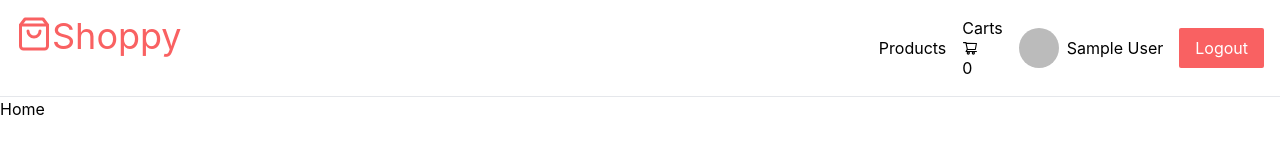
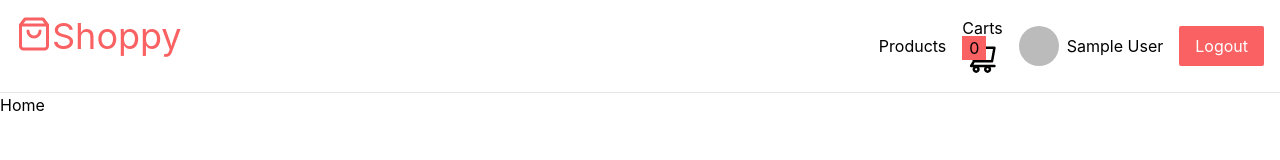
Before and after one commit to sungyuha/onlinemall-production, a React (Create React App) app in the folder onlinemall/: page / in a window 1280 px wide. Shown: the top 160 px of the page. Built offline with nearby package versions, Linux system fonts and the light colour scheme; no server answers; the database is empty; sample sign-in values are in the browser's storage.

Commit message:
dosc: 장바구니 추가

```diff
--- a/onlinemall/src/components/CartStatus.jsx
+++ b/onlinemall/src/components/CartStatus.jsx
@@ -11,11 +11,15 @@ export default function CartStatus() {
     // useQuery 의 키는 carts, 함수는 getCart에 uid 전달
     const {data: produtes} = useQuery(['carts'], () => getCart(uid));
     return (
-        <div>
+        <div className='relative'>
             {/* 카트 아이콘 */}
-            <AiOutlineShoppingCart/>
+            <AiOutlineShoppingCart className='text-4xl'/>
             {/* produtes이 있다면 p태그 안에 produtes.length가 출력 됨 */}
-            {produtes && <p>{produtes.length}</p>}
+            {produtes && (
+                <p className='w-6 h-6 text-center bg-brand text-while fond-blod rouded-full absolute -top-1 -rigth-2' >
+                    {produtes.length}
+                </p>
+            )}
         </div>
     )
 }
--- a/onlinemall/src/pages/MyCart.jsx
+++ b/onlinemall/src/pages/MyCart.jsx
@@ -1,4 +1,7 @@
 import React from 'react';
+import {getCart} from '../api/firebase';
+import {useQuery} from '@tanstack/react-query';
+import {useAuthContext} from '../context/AuthContext';
 
 export default function MyCart() {
   return (
```
